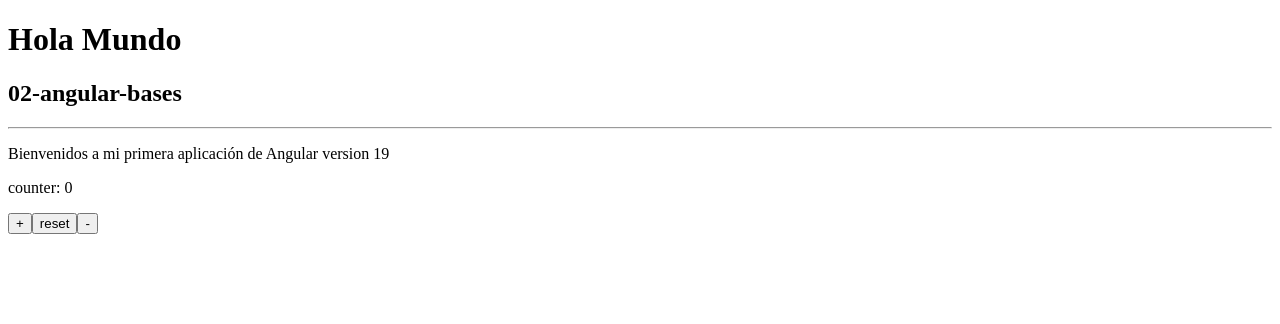
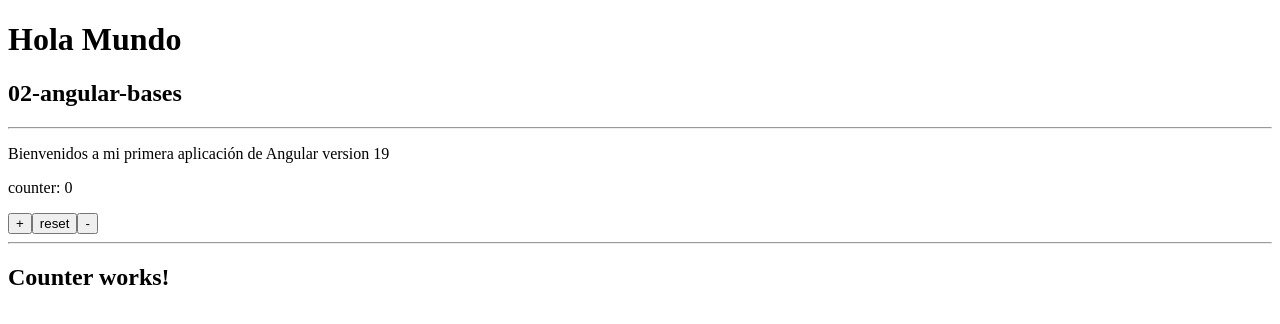
Before and after one commit to lberoiza/fernando_herrera-curso_angular-02-bases, an Angular app: page / in a window 1280 px wide. Shown: the top 324 px of the page. Built offline with nearby package versions, Linux system fonts and the light colour scheme.

Commit message:
crea counter.component.ts de forma manual
se agrega a los módulos y al app.component.html

```diff
--- a/src/app/app.component.html
+++ b/src/app/app.component.html
@@ -4,9 +4,12 @@
 <p>
   Bienvenidos a mi primera aplicación de Angular version {{ angularVersion }}
 </p>
-<p>counter: {{counter}}</p>
+<p>counter: {{ counter }}</p>
 <button (click)="incrementBy(+1)">+</button>
 <button (click)="resetCounter()">reset</button>
 <button (click)="incrementBy(-1)">-</button>
 
+<hr>
+<app-counter/>
+
 <router-outlet/>
--- a/src/app/app.module.ts
+++ b/src/app/app.module.ts
@@ -3,10 +3,12 @@ import { BrowserModule } from '@angular/platform-browser';
 
 import { AppRoutingModule } from './app-routing.module';
 import { AppComponent } from './app.component';
+import { CounterComponent } from './componets/counter/counter.component';
 
 @NgModule({
   declarations: [
-    AppComponent
+    AppComponent,
+    CounterComponent
   ],
   imports: [
     BrowserModule,
--- /dev/null
+++ b/src/app/componets/counter/counter.component.ts
@@ -0,0 +1,19 @@
+import { Component } from '@angular/core';
+
+
+@Component({
+  standalone: false,
+  selector: 'app-counter',
+  template: `<h2>Counter works!</h2>`,
+})
+export class CounterComponent {
+  public counter: number = 0;
+
+  incrementBy(value: number): void {
+    this.counter += value;
+  }
+
+  resetCounter() {
+    this.counter = 0;
+  }
+}
```
